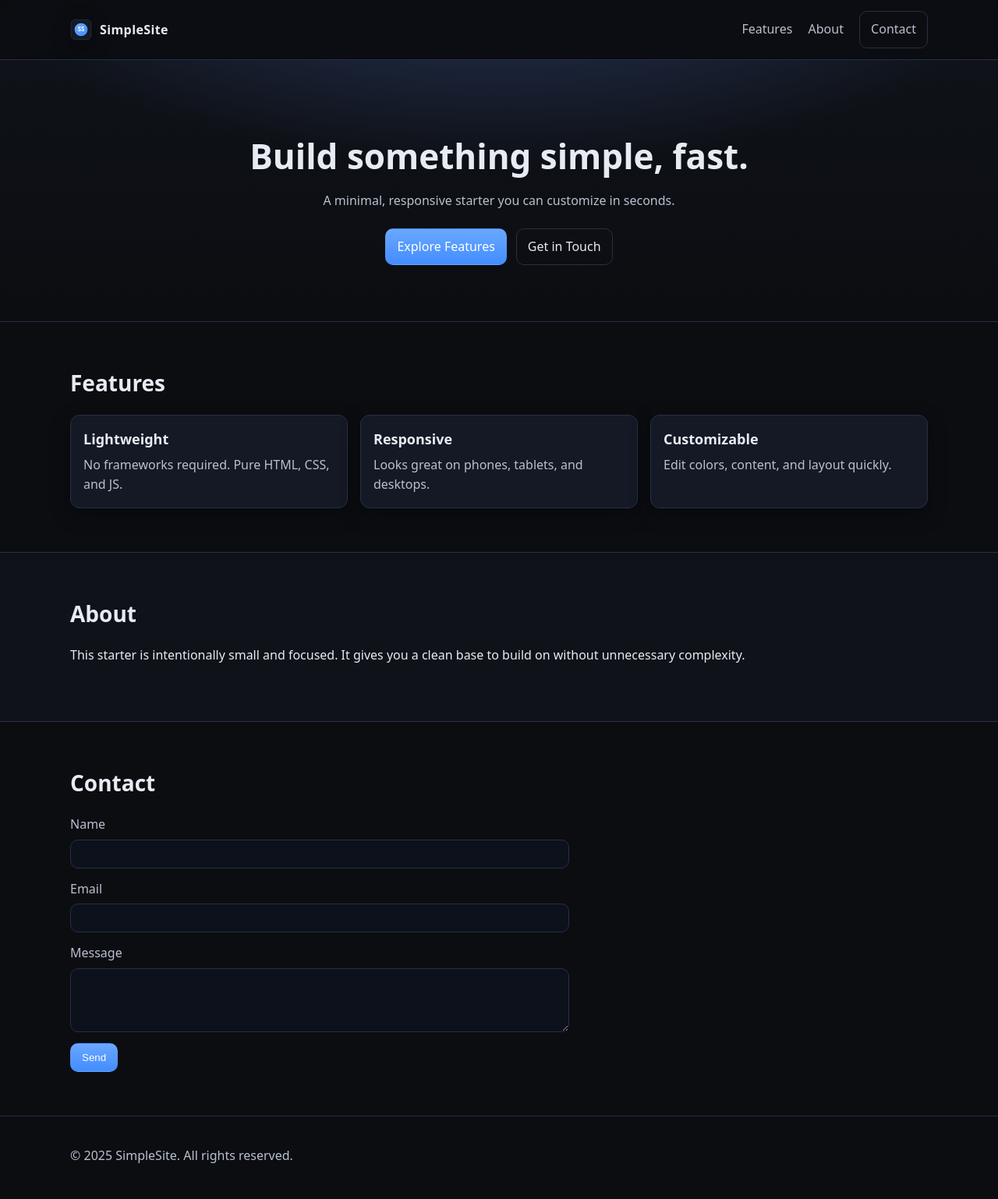
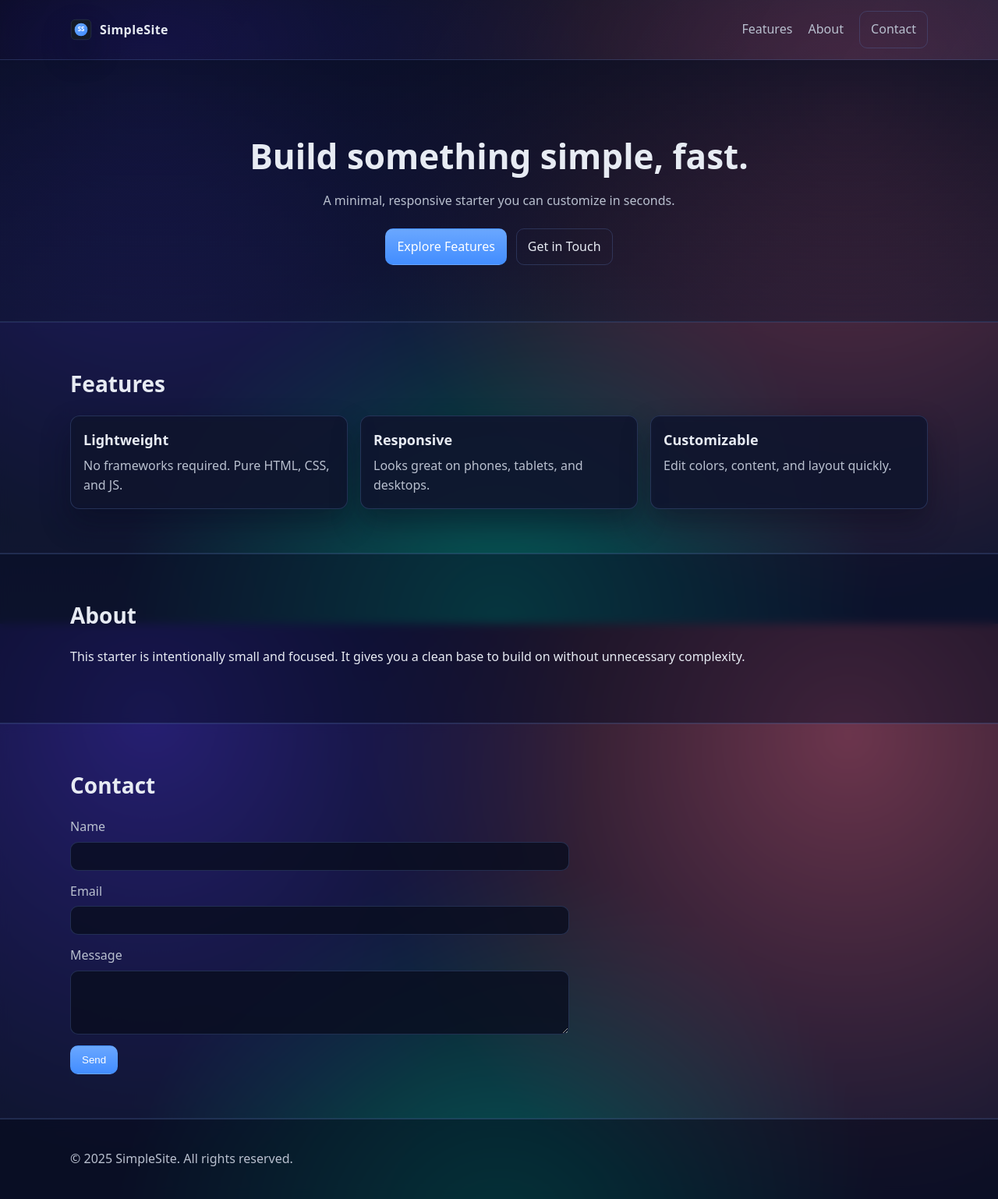
Before and after one commit to rijoissaragih/SimpleWeb, a plain HTML site: page index.html in a window 1280 px wide. Shown: the whole page at 78% size. Drawn offline with Linux system fonts and the light colour scheme.

Commit message:
feat: add vibrant gradient background

```diff
--- a/index.html
+++ b/index.html
@@ -5,7 +5,7 @@
     <meta name="viewport" content="width=device-width, initial-scale=1" />
     <title>Simple Website</title>
     <meta name="description" content="A clean, simple, responsive website." />
-    <meta name="theme-color" content="#0b0d11" />
+    <meta name="theme-color" content="#050913" />
     <link rel="icon" href="favicon.svg" type="image/svg+xml" />
     <link rel="stylesheet" href="styles.css" />
   </head>
--- a/styles.css
+++ b/styles.css
@@ -1,15 +1,20 @@
 /* Simple, responsive, framework-free styles */
 
 :root {
-  --bg: #0b0d11;
-  --bg-alt: #0f1218;
+  --bg: #050913;
+  --bg-alt: rgba(8, 14, 34, 0.78);
+  --bg-glass: rgba(10, 15, 33, 0.6);
   --text: #e7ebf3;
   --muted: #b9c0cf;
   --brand: #6aa7ff;
   --brand-strong: #428dff;
-  --card: #141925;
-  --border: #263045;
-  --shadow: 0 8px 24px rgba(0, 0, 0, 0.35);
+  --card: rgba(16, 22, 48, 0.75);
+  --border: rgba(86, 112, 173, 0.32);
+  --shadow: 0 18px 36px rgba(6, 12, 28, 0.45);
+  --bg-gradient: radial-gradient(circle at 15% 15%, #5138ee 0%, transparent 45%),
+                  radial-gradient(circle at 85% 18%, #ff6f91 0%, transparent 50%),
+                  radial-gradient(circle at 50% 100%, #00c9a7 0%, transparent 48%),
+                  linear-gradient(180deg, #050913 0%, #0b152d 40%, #1d2552 100%);
 }
 
 * { box-sizing: border-box; }
@@ -17,7 +22,8 @@ html, body { height: 100%; }
 body {
   margin: 0;
   font-family: system-ui, -apple-system, Segoe UI, Roboto, "Helvetica Neue", Arial, "Apple Color Emoji", "Segoe UI Emoji";
-  background: var(--bg);
+  background: var(--bg-gradient);
+  background-attachment: fixed;
   color: var(--text);
   line-height: 1.6;
 }
@@ -32,8 +38,8 @@ body {
   position: sticky;
   top: 0;
   z-index: 10;
-  backdrop-filter: saturate(1.2) blur(8px);
-  background: color-mix(in oklab, var(--bg), #000 10% / 65%);
+  backdrop-filter: saturate(1.2) blur(12px);
+  background: linear-gradient(120deg, rgba(5, 9, 19, 0.82), rgba(18, 27, 53, 0.78));
   border-bottom: 1px solid var(--border);
 }
 
@@ -63,8 +69,7 @@ body {
 
 /* Hero */
 .hero {
-  background: radial-gradient(1200px 500px at 50% -50%, #2a3a62 0%, transparent 60%),
-              linear-gradient(180deg, var(--bg-alt), var(--bg));
+  background: linear-gradient(180deg, rgba(8, 14, 34, 0.92), rgba(10, 16, 36, 0.75));
   border-bottom: 1px solid var(--border);
 }
 .hero-inner { padding: 88px 0 72px; text-align: center; }
@@ -73,8 +78,19 @@ body {
 .actions { display: flex; gap: 12px; justify-content: center; flex-wrap: wrap; }
 
 /* Sections */
-.section { padding: 56px 0; }
-.section.alt { background: var(--bg-alt); border-top: 1px solid var(--border); border-bottom: 1px solid var(--border); }
+.section {
+  padding: 56px 0;
+  background: var(--bg-glass);
+  backdrop-filter: blur(6px);
+  border-top: 1px solid color-mix(in srgb, var(--border) 65%, transparent 35%);
+  border-bottom: 1px solid color-mix(in srgb, var(--border) 65%, transparent 35%);
+}
+.section.alt {
+  background: var(--bg-alt);
+  border-top: 1px solid var(--border);
+  border-bottom: 1px solid var(--border);
+  backdrop-filter: blur(6px);
+}
 .section h2 { font-size: 28px; margin: 0 0 18px; }
 
 /* Grid and cards */
@@ -89,6 +105,7 @@ body {
   padding: 16px;
   border-radius: 12px;
   box-shadow: var(--shadow);
+  backdrop-filter: blur(4px);
 }
 .card h3 { margin: 0 0 6px; font-size: 18px; }
 .card p { color: var(--muted); margin: 0; }
@@ -98,7 +115,7 @@ body {
 .field { display: grid; gap: 6px; margin-bottom: 14px; }
 label { color: var(--muted); }
 input, textarea {
-  background: #0c111b;
+  background: rgba(9, 14, 32, 0.8);
   border: 1px solid var(--border);
   color: var(--text);
   padding: 10px 12px;
@@ -107,7 +124,13 @@ input, textarea {
 input:focus, textarea:focus { outline: 2px solid var(--brand); outline-offset: 0; }
 
 /* Footer */
-.site-footer { border-top: 1px solid var(--border); padding: 22px 0; color: var(--muted); }
+.site-footer {
+  border-top: 1px solid var(--border);
+  padding: 22px 0;
+  color: var(--muted);
+  background: rgba(6, 10, 26, 0.78);
+  backdrop-filter: blur(8px);
+}
 
 /* Small screens */
 @media (max-width: 520px) {
```
